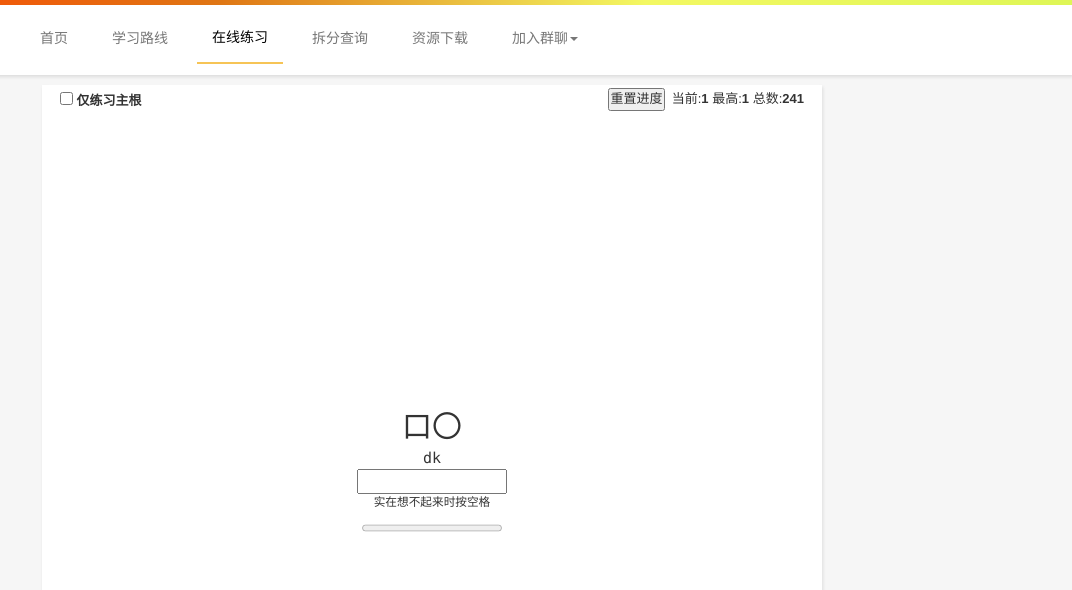
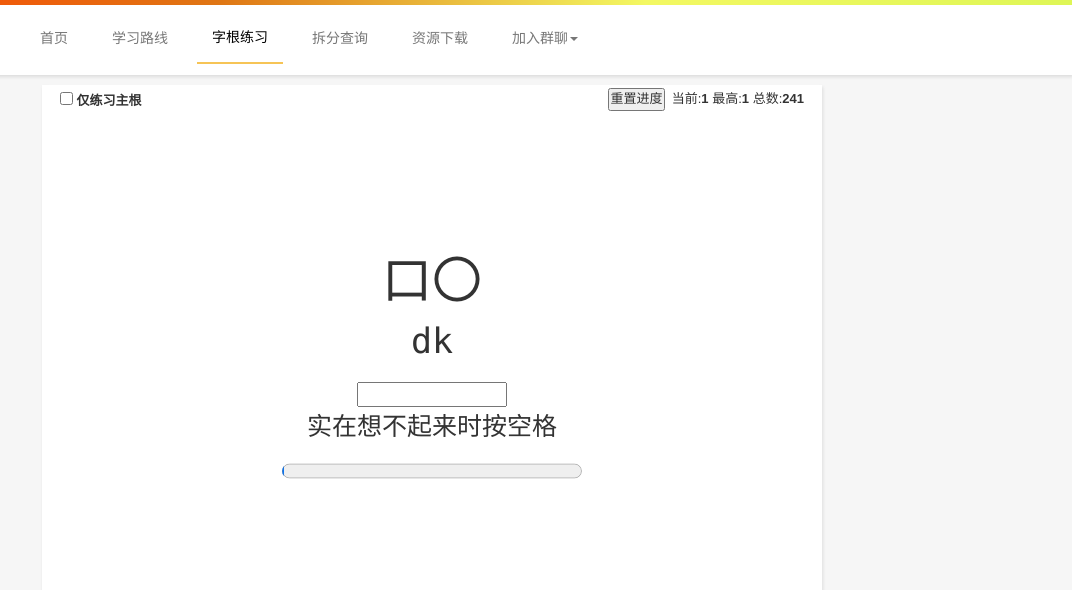
Before and after one commit to LauraBest23331/TigerCode, a plain HTML site: page practise.html in a window 1280 px wide. Shown: the top 590 px of the page, 208-1280 px from the left. Drawn offline with nearby package versions, Linux system fonts and the light colour scheme.

Commit message:
alter some page

```diff
--- a/js/search.js
+++ b/js/search.js
@@ -7,7 +7,7 @@
         list = []
         let _key = $('#exampleInputName2').val()
         for (let i = 0 ; i < _key.length; i++) {
-            axios.post('http://124.71.20.246:3000/diction/search', {
+            axios.post('/api', {
                 key: _key[i]
               })
               .then( (res)=> {
--- a/practise.html
+++ b/practise.html
@@ -40,7 +40,7 @@
         <ul class="nav navbar-nav module-left">
           <li><a href="index.html">首页 </a></li>
           <li><a href="study.html" >学习路线</a></li>
-          <li><a href="study.html"  class="selected">在线练习<span class="sr-only"></span></a></li>
+          <li><a href="practise.html"  class="selected">字根练习<span class="sr-only"></span></a></li>
           <li><a href="search.html">拆分查询<span class="sr-only"></span></a></li>
 
           <li><a href="download.html">资源下载<span class="sr-only"></span></a></li>
@@ -146,7 +146,7 @@
 #root {
   font-family: TumanPUA, Simsun, Simsum-ExtB, Simsun-ExtG, TH-Sung-TP2, TH-Sung-TP0, serif, sans-serif;
     margin: auto;
-    font-size: 3rem;
+    font-size: 5rem;
     text-align: center;
     width: 100%;
 }
@@ -154,7 +154,7 @@
 #code {
       font-family: Consolas, Lucida Console, Helvetica, Arial, Times New Roman, Georgia, sans-serif, serif;
     margin: auto;
-    font-size: 1.5rem;
+    font-size: 3.5rem;
     text-align: center;
     width: 100%;
 }
@@ -168,15 +168,14 @@
     .center80 {
         margin: auto;
         position: absolute;
-        top: 40%;
-
+        top: 20%;
+        font-size: 30px;
 
 
         text-align: center;
         width: 100%;
 
     }
-
 
     .top {
         margin: auto;
```
Also changed, not shown: download.html (+1 -1 lines), index.html (+1 -1 lines), search.html (+1 -1 lines), study.html (+2 -2 lines).
